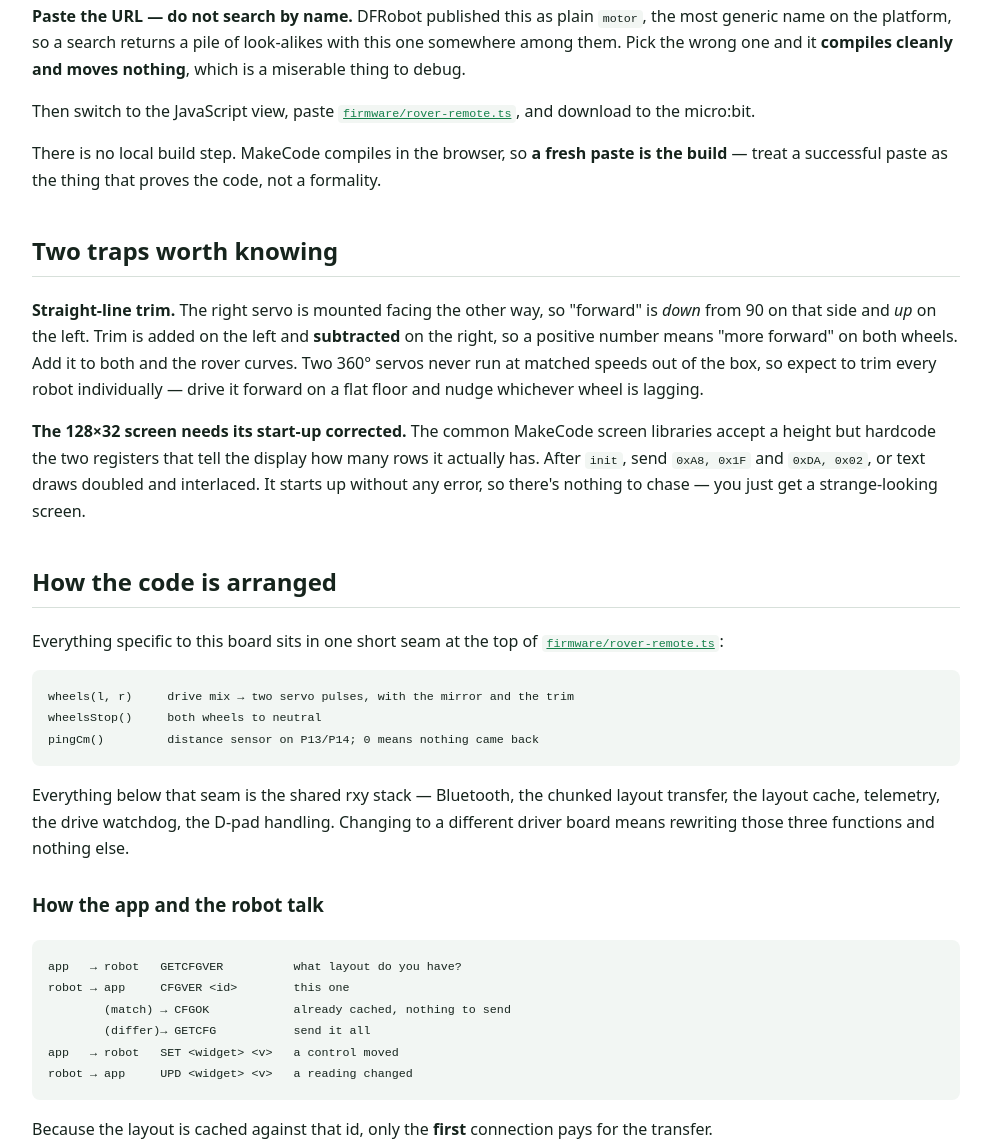
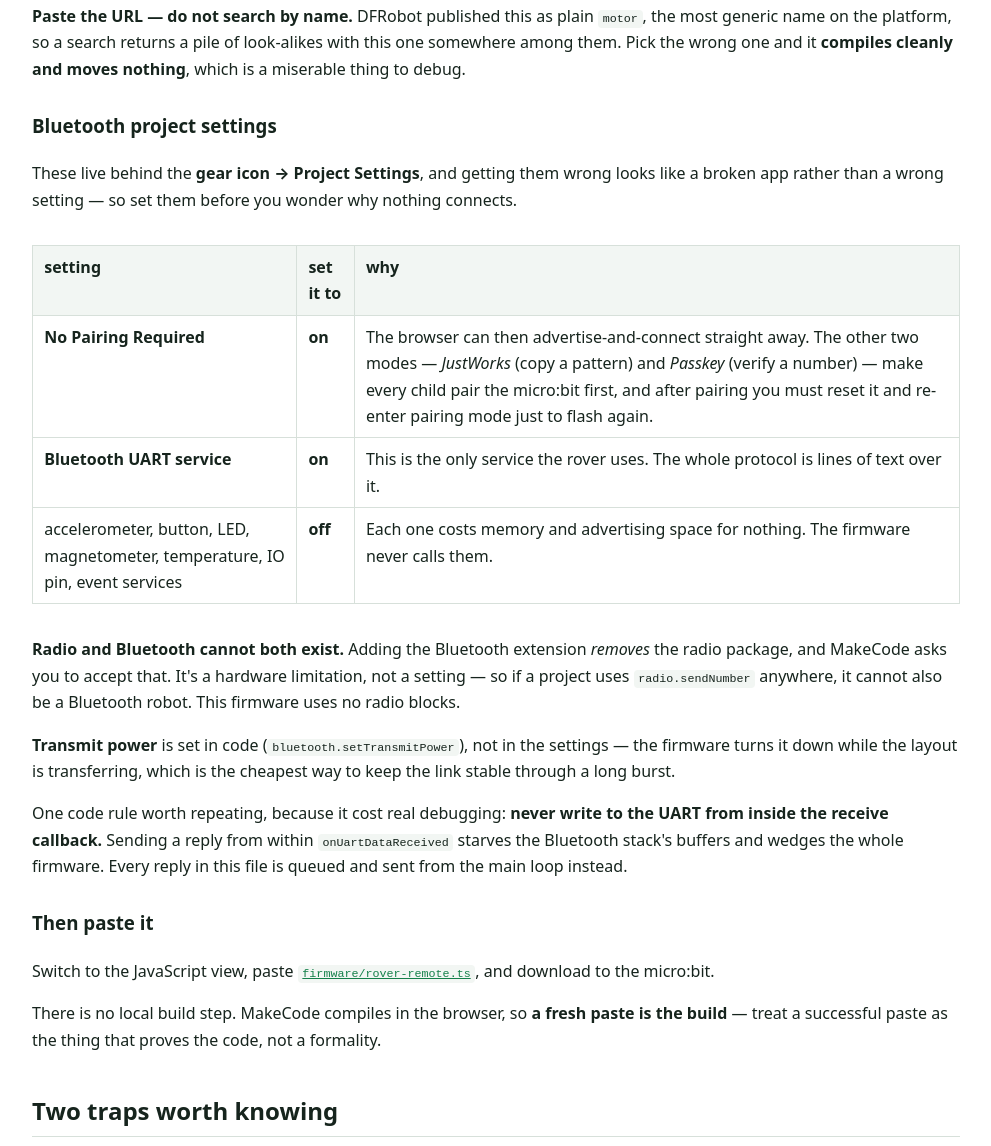
Before and after one commit to abourdim/dfrobot-rover, a plain HTML site: page README.html in a window 1280 px wide. Shown: the part 2054-3200 px from the top of the page, without its empty margins (144-1135 px from the left). Drawn offline with Linux system fonts and the light colour scheme.

Commit message:
docs: the MakeCode Bluetooth project settings
Nothing said how to configure Bluetooth in the editor, and getting it wrong
presents as a broken app rather than a wrong setting -- the robot flashes fine
and the browser simply never sees it.

Documented in all three places a builder might look (readme, landing page,
firmware header):

  No Pairing Required ......... ON   otherwise the browser cannot just
                                     advertise-and-connect, and every child has
                                     to pair the micro:bit first -- after which
                                     it must be reset and put back into pairing
                                     mode merely to reflash
  Bluetooth UART service ...... ON   the only service this firmware uses; the
                                     whole protocol is lines of text over it
  every other BLE service ..... OFF  accelerometer, button, LED, magnetometer,
                                     temperature, IO pin, event -- each costs
                                     memory and advertising space for nothing

Also recorded that radio and Bluetooth are mutually exclusive on this
hardware: adding the Bluetooth extension REMOVES the radio package and
MakeCode asks you to accept it. Checked this file for radio use -- the two
"radio" hits are prose about the BLE radio, not radio.* calls, so there is no
conflict.

Transmit power is set in code rather than in settings, and the rule that cost
real debugging is repeated where a reader will meet it: never write to the
UART from inside the receive callback -- replying from within
onUartDataReceived starves the stack's buffers and wedges the firmware. Every
reply here is queued and sent from the main loop.

Sources: makecode.microbit.org/reference/bluetooth/bluetooth-pairing and the
micro:bit support article on pairing modes.

```diff
--- a/README.html
+++ b/README.html
@@ -43,7 +43,14 @@
 <pre><code>https://github.com/DFRobot/pxt-motor</code></pre>
 <div class="tw"><table><tbody><tr><td>extension</td><td><strong><a href="https://github.com/DFRobot/pxt-motor">DFRobot/pxt-motor</a></strong></td></tr><tr><td>appears in MakeCode as</td><td><code>motor</code></td></tr><tr><td>blocks namespace</td><td><code>motor.servo()</code>, <code>motor.MotorRun()</code>, <code>motor.motorStop()</code></td></tr></tbody></table></div>
 <p><strong>Paste the URL — do not search by name.</strong> DFRobot published this as plain <code>motor</code>, the most generic name on the platform, so a search returns a pile of look-alikes with this one somewhere among them. Pick the wrong one and it <strong>compiles cleanly and moves nothing</strong>, which is a miserable thing to debug.</p>
-<p>Then switch to the JavaScript view, paste <a href="firmware/rover-remote.ts"><code>firmware/rover-remote.ts</code></a>, and download to the micro:bit.</p>
+<h3>Bluetooth project settings</h3>
+<p>These live behind the <strong>gear icon → Project Settings</strong>, and getting them wrong looks like a broken app rather than a wrong setting — so set them before you wonder why nothing connects.</p>
+<div class="tw"><table><thead><tr><th>setting</th><th>set it to</th><th>why</th></tr></thead><tbody><tr><td><strong>No Pairing Required</strong></td><td><strong>on</strong></td><td>The browser can then advertise-and-connect straight away. The other two modes — <em>JustWorks</em> (copy a pattern) and <em>Passkey</em> (verify a number) — make every child pair the micro:bit first, and after pairing you must reset it and re-enter pairing mode just to flash again.</td></tr><tr><td><strong>Bluetooth UART service</strong></td><td><strong>on</strong></td><td>This is the only service the rover uses. The whole protocol is lines of text over it.</td></tr><tr><td>accelerometer, button, LED, magnetometer, temperature, IO pin, event services</td><td><strong>off</strong></td><td>Each one costs memory and advertising space for nothing. The firmware never calls them.</td></tr></tbody></table></div>
+<p><strong>Radio and Bluetooth cannot both exist.</strong> Adding the Bluetooth extension <em>removes</em> the radio package, and MakeCode asks you to accept that. It&#x27;s a hardware limitation, not a setting — so if a project uses <code>radio.sendNumber</code> anywhere, it cannot also be a Bluetooth robot. This firmware uses no radio blocks.</p>
+<p><strong>Transmit power</strong> is set in code (<code>bluetooth.setTransmitPower</code>), not in the settings — the firmware turns it down while the layout is transferring, which is the cheapest way to keep the link stable through a long burst.</p>
+<p>One code rule worth repeating, because it cost real debugging: <strong>never write to the UART from inside the receive callback.</strong> Sending a reply from within <code>onUartDataReceived</code> starves the Bluetooth stack&#x27;s buffers and wedges the whole firmware. Every reply in this file is queued and sent from the main loop instead.</p>
+<h3>Then paste it</h3>
+<p>Switch to the JavaScript view, paste <a href="firmware/rover-remote.ts"><code>firmware/rover-remote.ts</code></a>, and download to the micro:bit.</p>
 <p>There is no local build step. MakeCode compiles in the browser, so <strong>a fresh paste is the build</strong> — treat a successful paste as the thing that proves the code, not a formality.</p>
 <h2>Two traps worth knowing</h2>
 <p><strong>Straight-line trim.</strong> The right servo is mounted facing the other way, so &quot;forward&quot; is <em>down</em> from 90 on that side and <em>up</em> on the left. Trim is added on the left and <strong>subtracted</strong> on the right, so a positive number means &quot;more forward&quot; on both wheels. Add it to both and the rover curves. Two 360° servos never run at matched speeds out of the box, so expect to trim every robot individually — drive it forward on a flat floor and nudge whichever wheel is lagging.</p>
```
Also changed, not shown: firmware/rover-remote.ts (+9 -1 lines), index.html (+1 -0 lines), readme.md.
